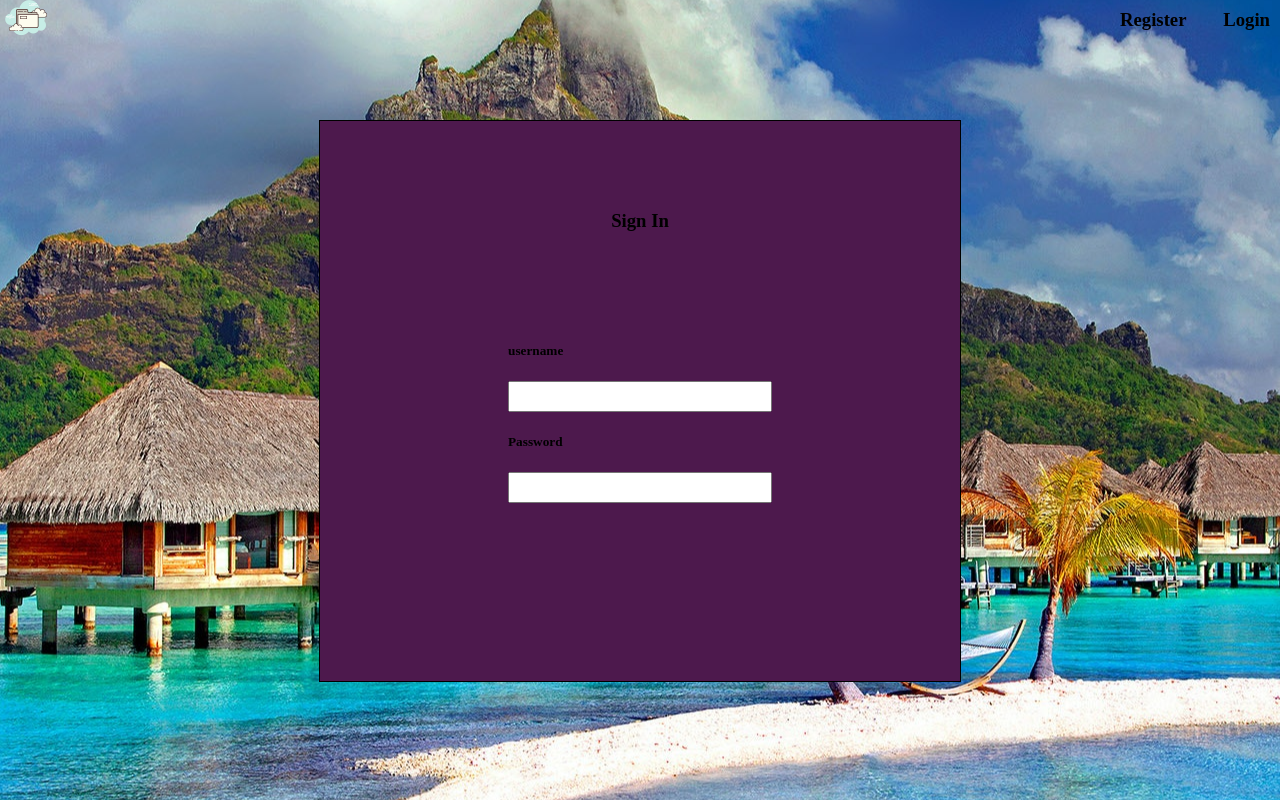
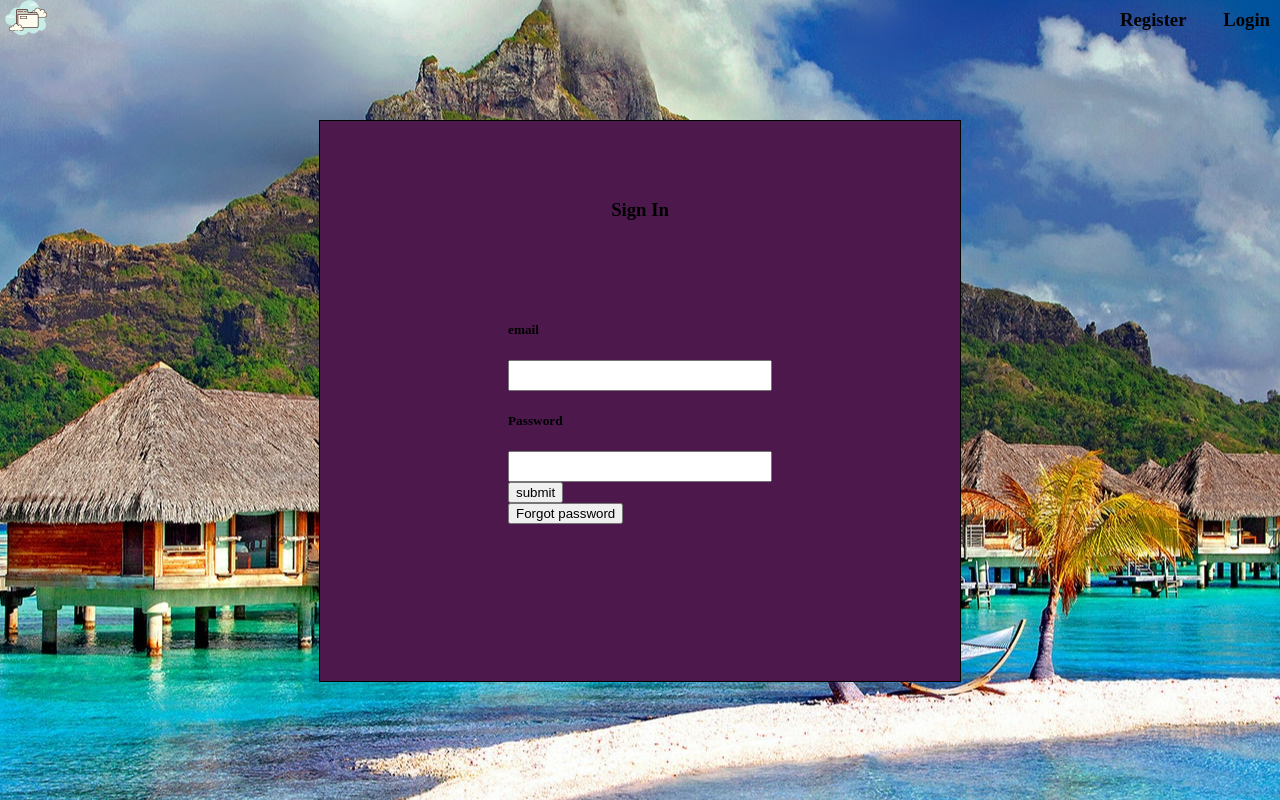
Before and after one commit to ligis5/storing-favorits, a Next.js app: page /login in a window 1280 px wide. Built offline with nearby package versions, Linux system fonts and the light colour scheme; no server answers.

Commit message:
saving before expermenting

```diff
--- a/components/Layout.js
+++ b/components/Layout.js
@@ -22,10 +22,10 @@ const Layout = ({ children, title, description }) => {
         </Link>
         <div className="login">
           <Link href="/register">
-            <h3>Register</h3>
+            <h3 style={{ cursor: "pointer" }}>Register</h3>
           </Link>
           <Link href="login">
-            <h3>Login</h3>
+            <h3 style={{ cursor: "pointer" }}>Login</h3>
           </Link>
         </div>
       </header>
--- a/components/firebase/authenticate.js
+++ b/components/firebase/authenticate.js
@@ -1,6 +1,11 @@
-import { Children, createContext, useContext } from "react";
+import { createContext, useContext } from "react";
 import { useState } from "react/cjs/react.development";
-import { auth, createUserWithPass } from "./initialize";
+import {
+  auth,
+  createUserWithPass,
+  loginWithPass,
+  forgotPass,
+} from "./initialize";
 
 const AuthContext = createContext();
 
@@ -9,26 +14,28 @@ export const useAuth = () => {
 };
 
 const AuthenticationProvider = ({ children }) => {
-  const [user, setUser] = useState("hello");
+  const [user, setUser] = useState("");
 
-  const registerUsingPassword = (email, password) => {
-    createUserWithPass(auth, email, password)
-      .then((userCredential) => {
-        setUser(userCredential.user);
-      })
-      .catch((err) => {
-        const errorCode = err.code;
-        const errorMessage = err.message;
-        console.log(
-          "error Code:" + " " + errorCode,
-          "error Message:" + " " + errorMessage
-        );
-      });
+  const registerUser = (email, password) => {
+    return createUserWithPass(auth, email, password).then((userCredential) => {
+      setUser(userCredential.user);
+    });
+  };
+  const loginUser = (email, password) => {
+    return loginWithPass(auth, email, password).then((userCredential) => {
+      setUser(userCredential.user);
+    });
+  };
+
+  const forgotPassword = (email) => {
+    return forgotPass(auth, email);
   };
 
   const data = {
     user,
-    registerUsingPassword,
+    registerUser,
+    loginUser,
+    forgotPassword,
   };
 
   return <AuthContext.Provider value={data}>{children}</AuthContext.Provider>;
--- a/components/firebase/initialize.js
+++ b/components/firebase/initialize.js
@@ -1,5 +1,10 @@
 import { initializeApp } from "firebase/app";
-import { getAuth, createUserWithEmailAndPassword } from "firebase/auth";
+import {
+  getAuth,
+  createUserWithEmailAndPassword,
+  signInWithEmailAndPassword,
+  sendPasswordResetEmail,
+} from "firebase/auth";
 import { getAnalytics } from "firebase/analytics";
 
 const firebaseConfig = {
@@ -17,3 +22,5 @@ const analytics = getAnalytics(app);
 
 export const auth = getAuth();
 export const createUserWithPass = createUserWithEmailAndPassword;
+export const loginWithPass = signInWithEmailAndPassword;
+export const forgotPass = sendPasswordResetEmail;
--- a/pages/api/hello.js
+++ /dev/null
@@ -1,6 +0,0 @@
-// Next.js API route support: https://nextjs.org/docs/api-routes/introduction
-
-export default function handler(req, res) {
-  res.status(200).json({ name: "John Doe" });
-}
-console.log("hi");
--- /dev/null
+++ b/pages/api/main.js
@@ -0,0 +1,21 @@
+// Next.js API route support: https://nextjs.org/docs/api-routes/introduction
+const { getFirestore, collection, getDoc } = require("firebase/firestore");
+
+const db = getFirestore();
+
+const doc = db.collection("users");
+
+const observer = doc.onSnapshot(
+  (docSnapshot) => {
+    console.log(`Received doc snapshot: ${docSnapshot}`);
+    // ...
+  },
+  (err) => {
+    console.log(`Encountered error: ${err}`);
+  }
+);
+
+export default function handler(req, res) {
+  res.status(200).json({ name: "John Doe" });
+}
+console.log("hi");
--- a/pages/login.js
+++ /dev/null
@@ -1,38 +0,0 @@
-import styles from "../styles/Login.module.css";
-import Layout from "../components/Layout";
-
-const LoginPage = () => {
-  const { login, formContainer } = styles;
-  return (
-    <Layout>
-      <div className={login}>
-        <h3 style={{ margin: "0", alignSelf: "center", justifySelf: "center" }}>
-          Sign In
-        </h3>
-        <div className={formContainer}>
-          <form>
-            <div>
-              <h5>username</h5>
-              <input
-                type="text"
-                maxLength="32"
-                minLength="4"
-                id="username-input"
-              />
-            </div>
-            <div>
-              <h5>Password</h5>
-              <input
-                type="text"
-                maxLength="32"
-                minLength="4"
-                id="username-password"
-              />
-            </div>
-          </form>
-        </div>
-      </div>
-    </Layout>
-  );
-};
-export default LoginPage;
--- /dev/null
+++ b/pages/login/index.js
@@ -0,0 +1,69 @@
+import styles from "../../styles/Login.module.css";
+import Layout from "../../components/Layout";
+import { useState } from "react";
+import { useAuth } from "../../components/firebase/authenticate";
+
+const LoginPage = () => {
+  const { login, formContainer } = styles;
+  const [email, setEmail] = useState("");
+  const [password, setPassword] = useState("");
+  const [text, setText] = useState("");
+  const [visible, setVisible] = useState("none");
+
+  const { loginUser } = useAuth();
+
+  const submitLogin = async (e) => {
+    e.preventDefault();
+    try {
+      await loginUser(email, password);
+      setVisible("none");
+      setEmail("");
+      setPassword("");
+    } catch (error) {
+      setText("Wrong email or password");
+      setVisible("flex");
+    }
+  };
+
+  return (
+    <Layout>
+      <div className={login}>
+        <h3 style={{ margin: "0", alignSelf: "center", justifySelf: "center" }}>
+          Sign In
+        </h3>
+        <div className={formContainer}>
+          <form onSubmit={submitLogin}>
+            <div>
+              <h5>email</h5>
+              <h6 style={{ display: visible }}>{text}</h6>
+              <input
+                required
+                type="email"
+                maxLength="64"
+                minLength="4"
+                id="username-input"
+                value={email}
+                onChange={(e) => setEmail(e.target.value)}
+              />
+            </div>
+            <div>
+              <h5>Password</h5>
+              <input
+                required
+                type="password"
+                maxLength="32"
+                minLength="4"
+                id="username-password"
+                value={password}
+                onChange={(e) => setPassword(e.target.value)}
+              />
+            </div>
+            <button type="submit">submit</button>
+          </form>
+          <button>Forgot password</button>
+        </div>
+      </div>
+    </Layout>
+  );
+};
+export default LoginPage;
```
Also changed, not shown: pages/login/forgotpassword.js (added, +60 -0 lines), pages/register.js (+28 -8 lines).
